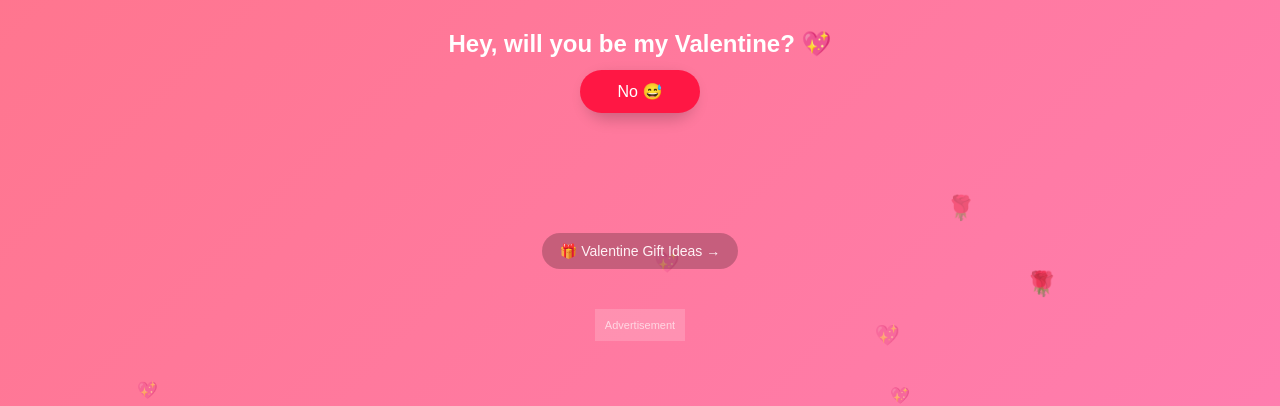
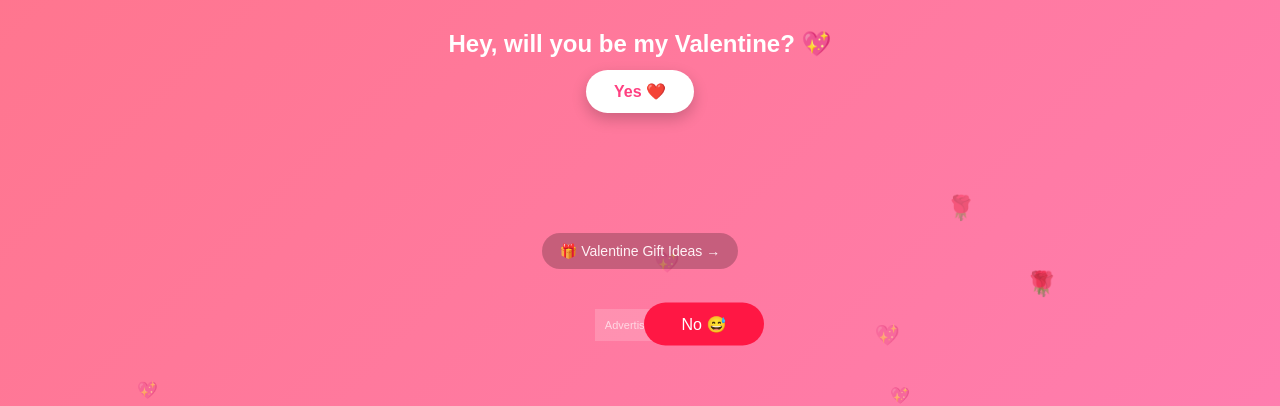
Before and after one commit to playflect/valentine-prank, a plain HTML site: page valentine.html in a window 1280 px wide. Shown: the part 156-562 px from the top of the page. Drawn offline with Linux system fonts and the light colour scheme; no server answers.

Commit message:
Update style.css

```diff
--- a/style.css
+++ b/style.css
@@ -87,6 +87,8 @@ button {
   font-weight: bold;
   box-shadow: 0 6px 15px rgba(0,0,0,0.2);
   transition: transform 0.15s ease, box-shadow 0.15s ease;
+  z-index: 10;
+  position: relative;
 }
 
 #yes:hover {
@@ -135,8 +137,15 @@ button {
   color: white;
   position: fixed;          /* viewport based */
   min-width: 120px;
-  z-index: 9999;            /* always clickable */
+
+
+  top: 60%;
+  left: 55%;
+
+  transform: translate(-50%, -50%);
+  z-index: 9;            /* always clickable */
   pointer-events: auto;
+
 }
 
 /* ===============================
```
